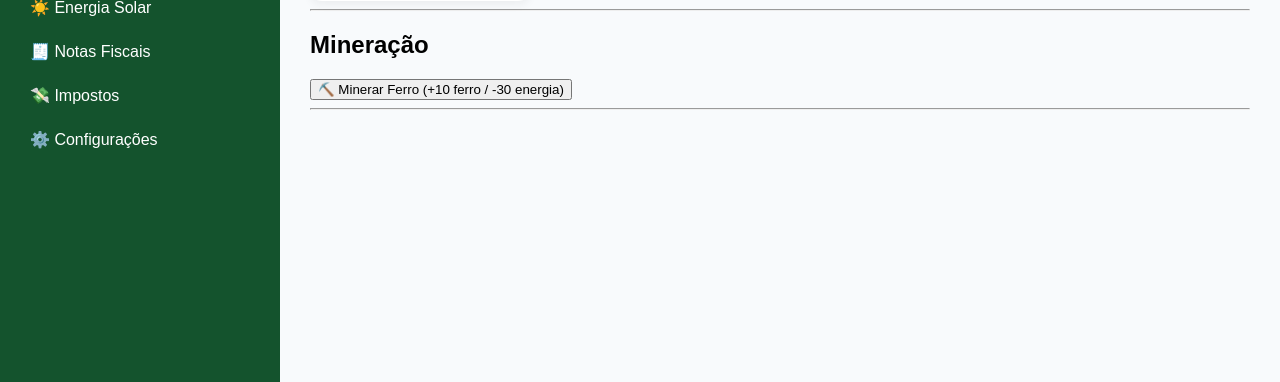
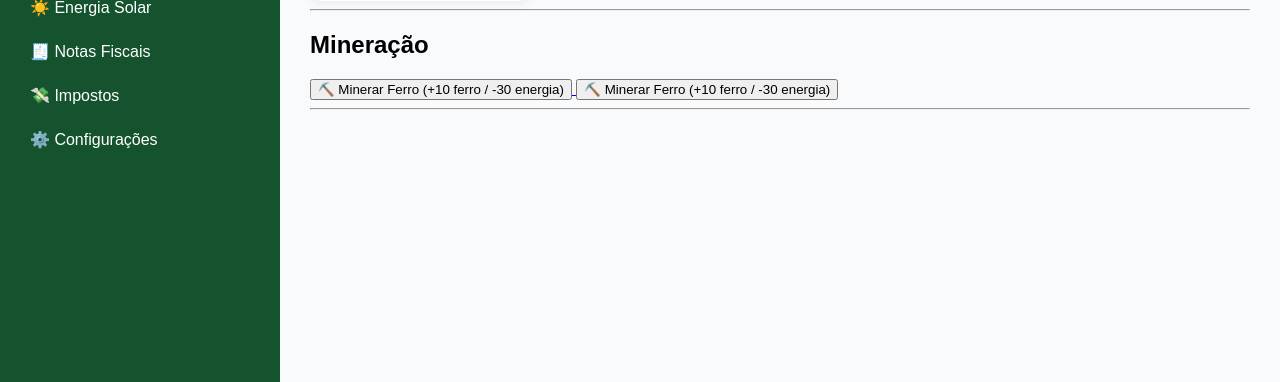
Before and after one commit to mauriciok10lg-wq/EcoCompany, a Python web app: template templates/dashboard.html in a window 1280 px wide. Shown: the part 457-839 px from the top of the page. Run offline with Jinja, Linux system fonts and the light colour scheme; the template is opened without the code that fills it, so the values that code supplies are empty.

Commit message:
Update dashboard.html

```diff
--- a/templates/dashboard.html
+++ b/templates/dashboard.html
@@ -50,6 +50,10 @@
   <button>⛏️ Minerar Ferro (+10 ferro / -30 energia)</button>
 </a>
 
+<a href="/minerar-ferro">
+  <button>⛏️ Minerar Ferro (+10 ferro / -30 energia)</button>
+</a>
+
 <hr>
 
 {% endblock %}
```
